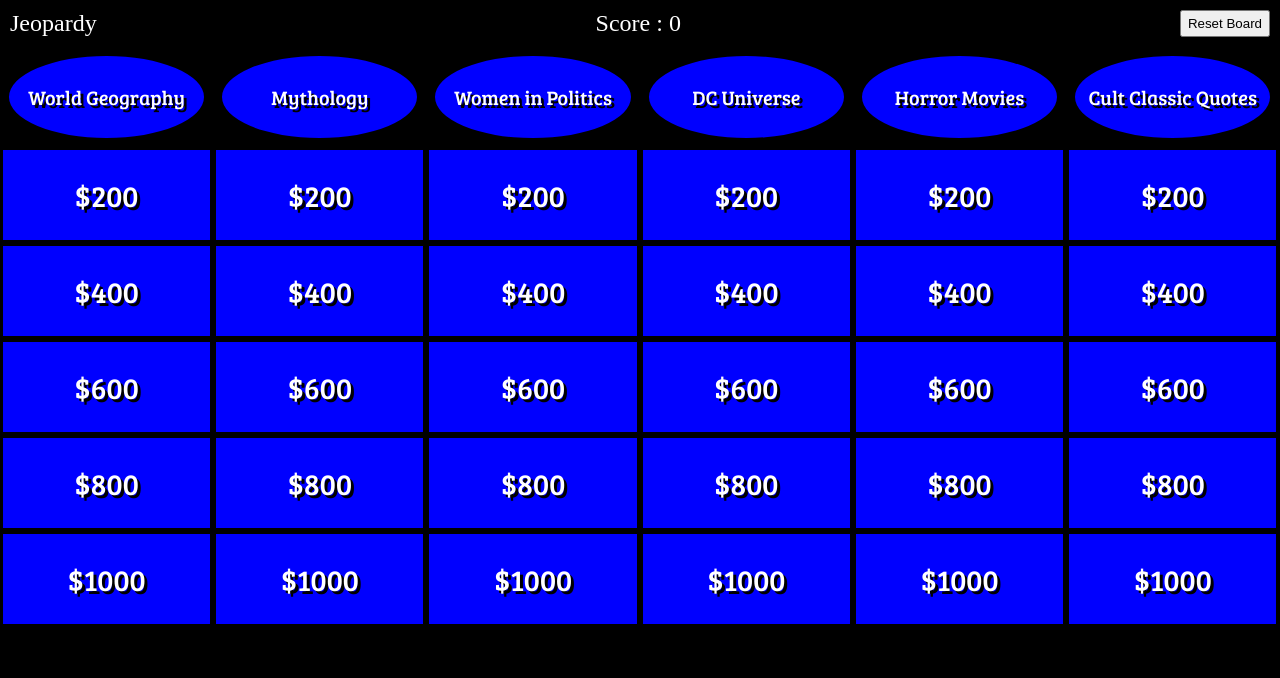
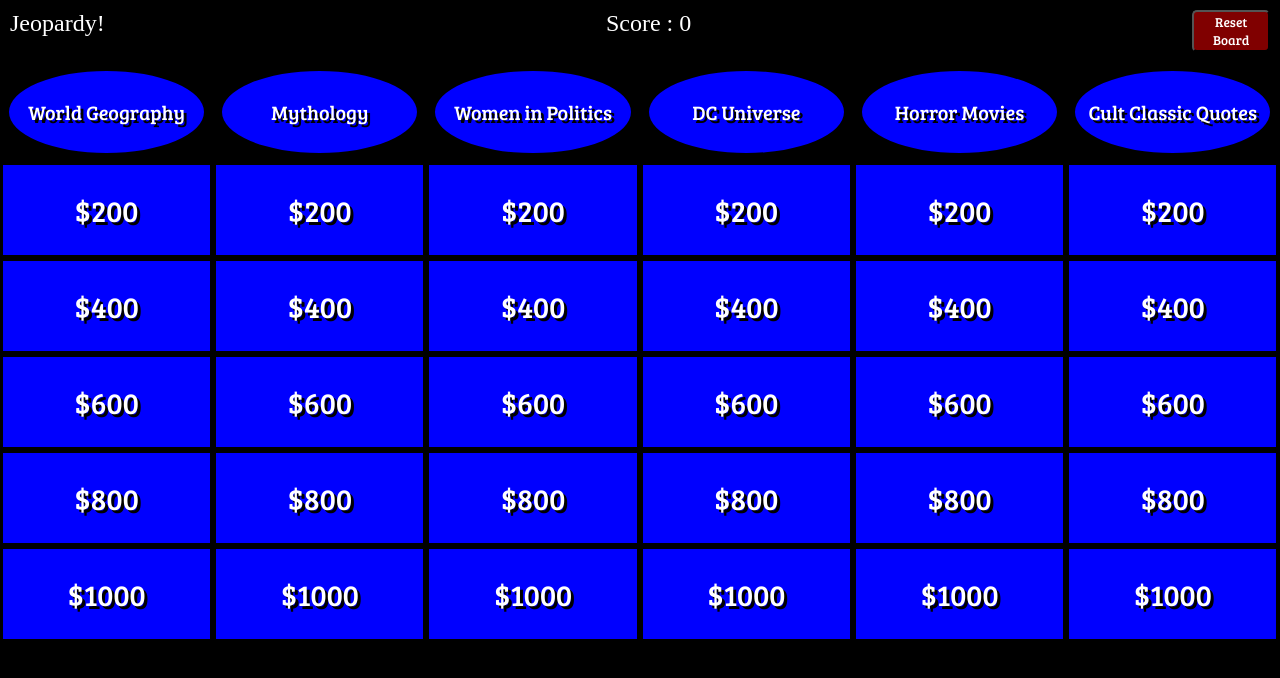
Before and after one commit to alman92/jeopardy, a plain HTML site: page index.html in a window 1280 px wide. Drawn offline with nearby package versions, Linux system fonts and the light colour scheme.

Commit message:
reset button

```diff
--- a/index.html
+++ b/index.html
@@ -9,11 +9,11 @@
   </head>
   <body>
     <header>
-      Jeopardy
+      Jeopardy!
       <div class="score">
         Score : 0
       </div>
-      <input type="button" value="Reset Board" onClick="window.location.reload()">
+      <button id="reset">Reset Board</button>
     </header>
     <!-- <div id="gradient"/> -->
     <div class="categories">
--- a/script.js
+++ b/script.js
@@ -219,3 +219,13 @@
     }
   })
 })
+
+$("#reset").on("mouseover", function (resetButton) {
+  $(this).css("background-color", "red")
+})
+$("#reset").on("mouseout", function (resetButton) {
+  $(this).css("background-color", "none")
+})
+$("#reset").on("click", function () {
+  location.reload()
+})
--- a/style.css
+++ b/style.css
@@ -18,6 +18,13 @@
 .score{
   text-align: center;
   width: 100%;
+}
+
+#reset{
+  background-color: rgba(255, 0, 0, 0.5);
+  border-radius: 5px;
+  font-family: 'Bree Serif', serif;
+  color: white;
 }
 
 body{
```
